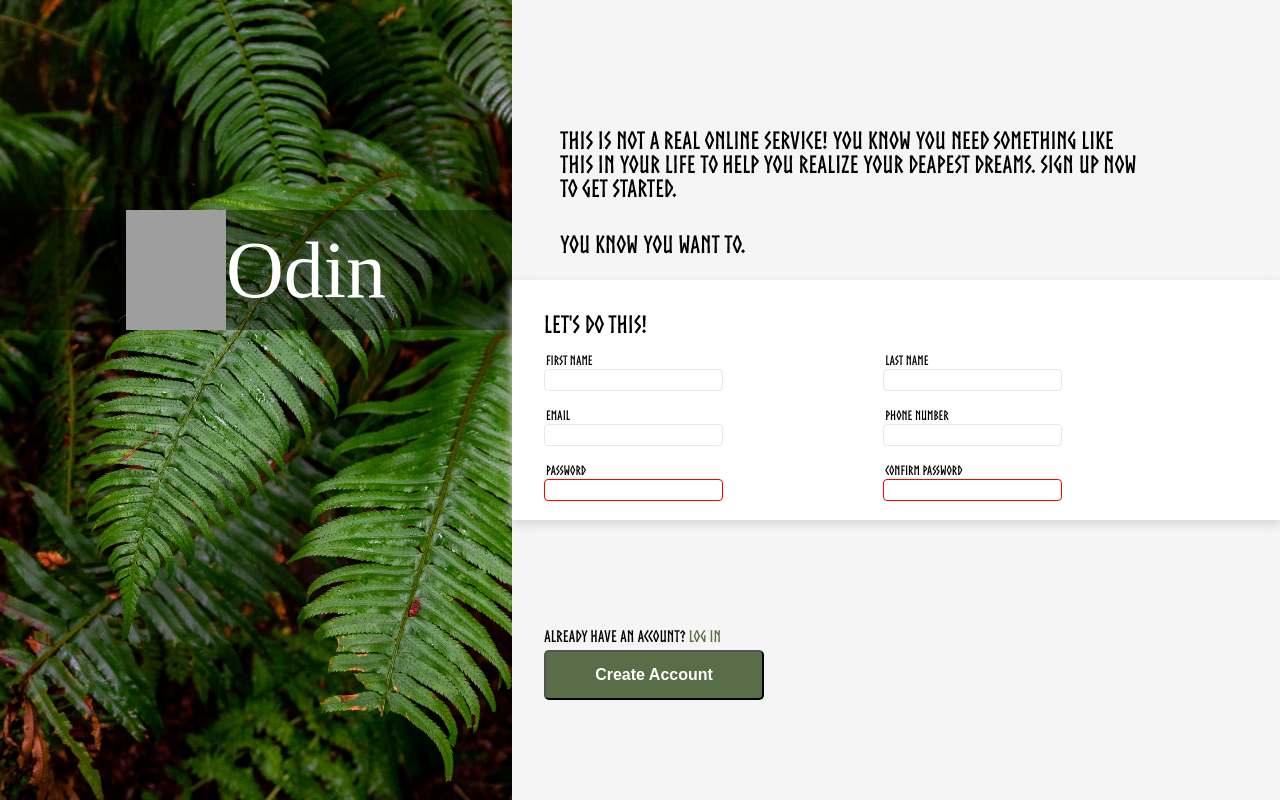
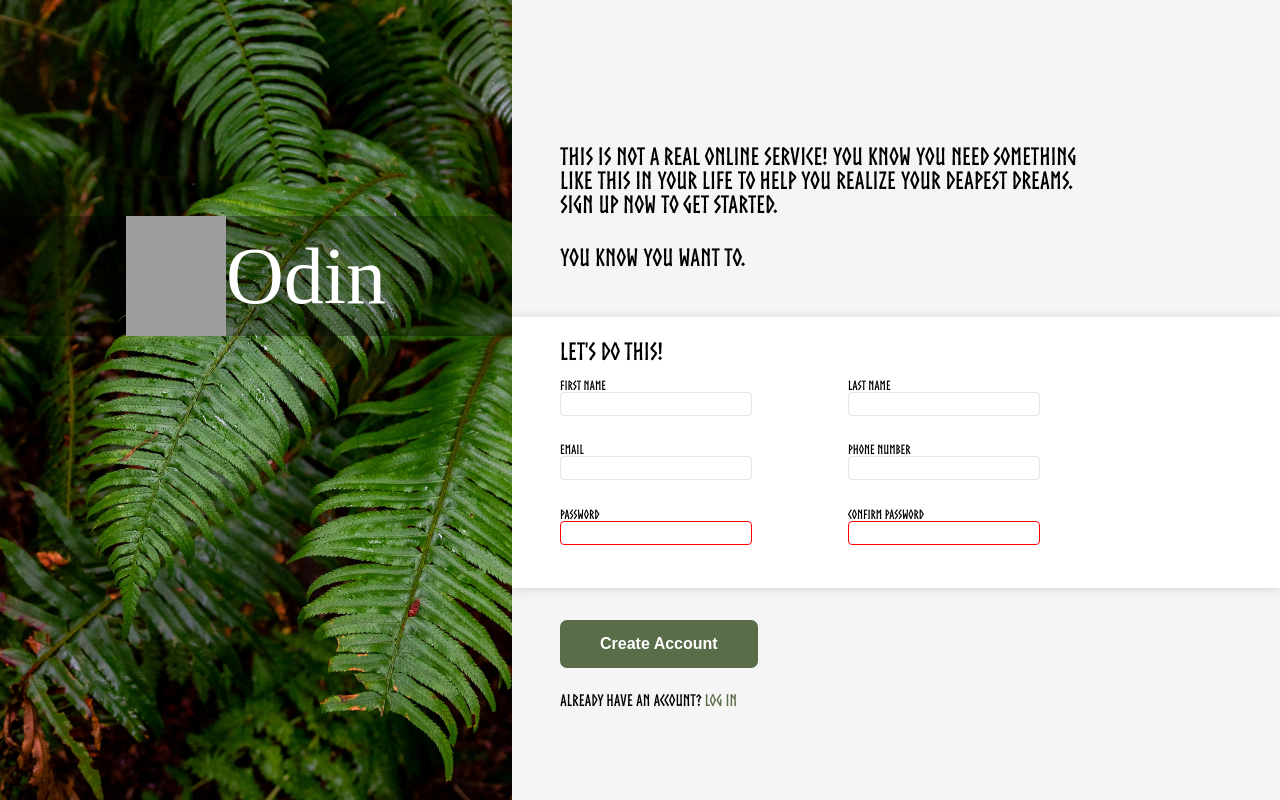
Before and after one commit to Yohan-Abraham/Sign-Up-Page, a plain HTML site: page index.html in a window 1280 px wide. Drawn offline with Linux system fonts and the light colour scheme; grey boxes are pictures that could not be loaded; files whose address does not match are found by name.

Commit message:
Dynamically Adjust Elements
Made it so CSS dynamically adjusts elements when screen size gets smaller

```diff
--- a/index.html
+++ b/index.html
@@ -9,6 +9,7 @@
 </head>
 
 <body>
+    <div class="container">
         <div class="image-container">
             <div class="border">
                 <img src="https://cdn.statically.io/gh/TheOdinProject/curriculum/5f37d43908ef92499e95a9b90fc3cc291a95014c/html_css/project-sign-up-form/odin-lined.png"
@@ -19,37 +20,38 @@
 
         <div class="signup-container">
             <div class="information">
-            <h2 class="text">This is not a real online service! You know you need something like this in your life
-                to help you realize your deapest dreams. Sign up now to get started.</h2>
+                <p class="text">This is not a real online service! You know you need something like this in your life
+                    to help you realize your deapest dreams. Sign up now to get started.</p>
 
                 <div>
-                <h2 class="text">You know you want to.</h2>
+                    <p class="call-to-action">You know you want to.</p>
                 </div>
             </div>
+            <form action="" method="get">
                 <div class="form">
                     <h2>Let's do this!</h2>
-            <form action="" method="get">
+
 
                     <div class="section">
                         <p>
                             <label for="first-name">FIRST NAME</label>
-                        <input id="first-name" name="first-name" type="text">
+                            <input id="first-name" name="first-name" type="text" required>
                         </p>
                         <p>
                             <label for="last-name">LAST NAME</label>
-                        <input id="last-name" name="last-name" type="text">
+                            <input id="last-name" name="last-name" type="text" required>
                         </p>
                     </div>
 
                     <div class="section">
                         <p>
                             <label for="email">EMAIL</label>
-                        <input type="email" id="email" name="email">
+                            <input type="email" id="email" name="email" required>
                         </p>
 
                         <p>
                             <label for="phone">PHONE NUMBER</label>
-                        <input id="phone" name="phone-number" type="tel">
+                            <input id="phone" name="phone-number" type="tel" required>
                         </p>
                     </div>
 
@@ -64,12 +66,14 @@
                             <input id="confirm-password" name="confirm-password" type="password" required>
                         </p>
                     </div>
-                <button type="submit" class="account">Create Account</button>
+
+                </div>
+
+                <div class="button-wrapper"><button type="submit" class="account">Create Account</button>
+                    <p>Already have an account? <span style="color: #596D48; font-weight: bold;">Log In</span></p>
+                </div>
             </form>
-        </div>
-        <div class="extra">
 
-            <p>Already have an account? <span style="color: #596D48; font-weight: bold;">Log In</span></p>
         </div>
     </div>
 </body>
--- a/style.css
+++ b/style.css
@@ -13,29 +13,14 @@
     box-sizing: border-box;
 }
 
-body {
-    display: flex;
-    height: 100vh;
-    width: 100%;
-}
 
 
-.signup-container {
-    font-family: 'norsebold', 'Helvetica', system-ui, -apple-system, BlinkMacSystemFont, 'Segoe UI', Roboto, Oxygen, Ubuntu, Cantarell, 'Open Sans', 'Helvetica Neue', sans-serif;
-    width: 60vw;
+.container {
     display: flex;
-    flex-direction: column;
-    align-items: center;
-    background-color: whitesmoke;
-    height: 100vh;
-    position: relative;
 }
 
 .image-container {
     width: 40vw;
-    display: flex;
-    align-items: center;
-    justify-content: center;
     font-size: 5rem;
     background-image: url(halie-west-25xggax4bSA-unsplash.jpg);
     background-size: cover;
@@ -44,84 +29,64 @@ body {
 }
 
 .border {
-    background-color: rgb(0 0 0 / 40%);
+    display: flex;
+    align-items: center;
+    justify-content: center;
+    position: absolute;
+    top: 2.7em;
     width: 100%;
-    display: flex;
-    justify-content: center;
-    align-items: center;
-    position: absolute;
-    top: 210px;
+    background-color: rgb(0 0 0 / 30%);
+}
+
+.signup-container {
+    font-family: 'norsebold', 'Helvetica', system-ui, -apple-system, BlinkMacSystemFont, 'Segoe UI', Roboto, Oxygen, Ubuntu, Cantarell, 'Open Sans', 'Helvetica Neue', sans-serif;
+    width: 60vw;
+    height: 100vh;
+    background-color: whitesmoke;
 }
 
 .information {
-    display: flex;
-    flex-direction: column;
-    padding: 8em 3em;
-    width: 100%;
-    gap: 2em;
-    height: 35vh;
+    padding: 9em 3em 3em;
+    width: 80%;
+}
+
+.text,
+.call-to-action {
+    font-size: 1.5rem;
+    font-weight: bold;
 }
 
 .text {
-    max-width: 55ch;
-}
-
-.extra {
-    width: 100%;
-    height: 30vh;
-    padding: 5.5em 2em;
-    display: flex;
-    flex-direction: column;
-    gap: 1.4em;
-    margin: 20px;
+    margin-bottom: 1.2em;
 }
 
 .form {
+    background-color: white;
+    box-shadow: 0 1px 10px lightgrey;
+    padding: 1.4em 3em 2em;
     display: flex;
     flex-direction: column;
     gap: 1em;
-    width: 100%;
-    padding: 2em;
-    background-color: white;
-    box-shadow: 0 4px 10px lightgray;
-    height: 30vh;
 }
 
-
-input,
-label {
-    font: inherit;
-    font-size: inherit;
-    padding: 2px;
-    border-radius: 4px;
-}
-
-input {
-    box-sizing: border-box;
-    width: 14vw;
-    border: 1px solid #E5E7EB;
+.section {
+    display: flex;
+    padding-bottom: 0.7em;
+    gap: 6em;
 }
 
 label {
     display: block;
-    font-size: small;
+    font-size: 0.8rem;
+    font-family: inherit;
 }
 
-.section {
-    display: flex;
-    justify-content: flex-start;
-    gap: 10em;
-    margin-bottom: 1em;
-}
-
-button {
-    border-radius: 5px;
-    height: 50px;
-    width: 220px;
-    background-color: #596D48;
-    color: white;
-    font-weight: 600;
-    font-size: medium;
+input {
+    width: 15vw;
+    font-family: inherit;
+    padding: 0.3em;
+    border-radius: 4px;
+    border: 1px solid #E5E7EB;
 }
 
 input[type="password"]:invalid {
@@ -130,12 +95,19 @@ input[type="password"]:invalid {
 
 input:focus {
     outline-color: blue;
-    box-shadow: 1px 1px 1px black;
 }
 
+button {
+    padding: 15px 40px;
+    border-radius: 7px;
+    border: none;
+    font-size: 1rem;
+    font-weight: 600;
+    background-color: #596D48;
+    color: white;
+    margin-bottom: 1.5em;
+}
 
-
-.account {
-    position: absolute;
-    top: 650px;
+.button-wrapper {
+    padding: 2em 3em;
 }
```
Lines whose indentation alone changed are shown as unchanged.
